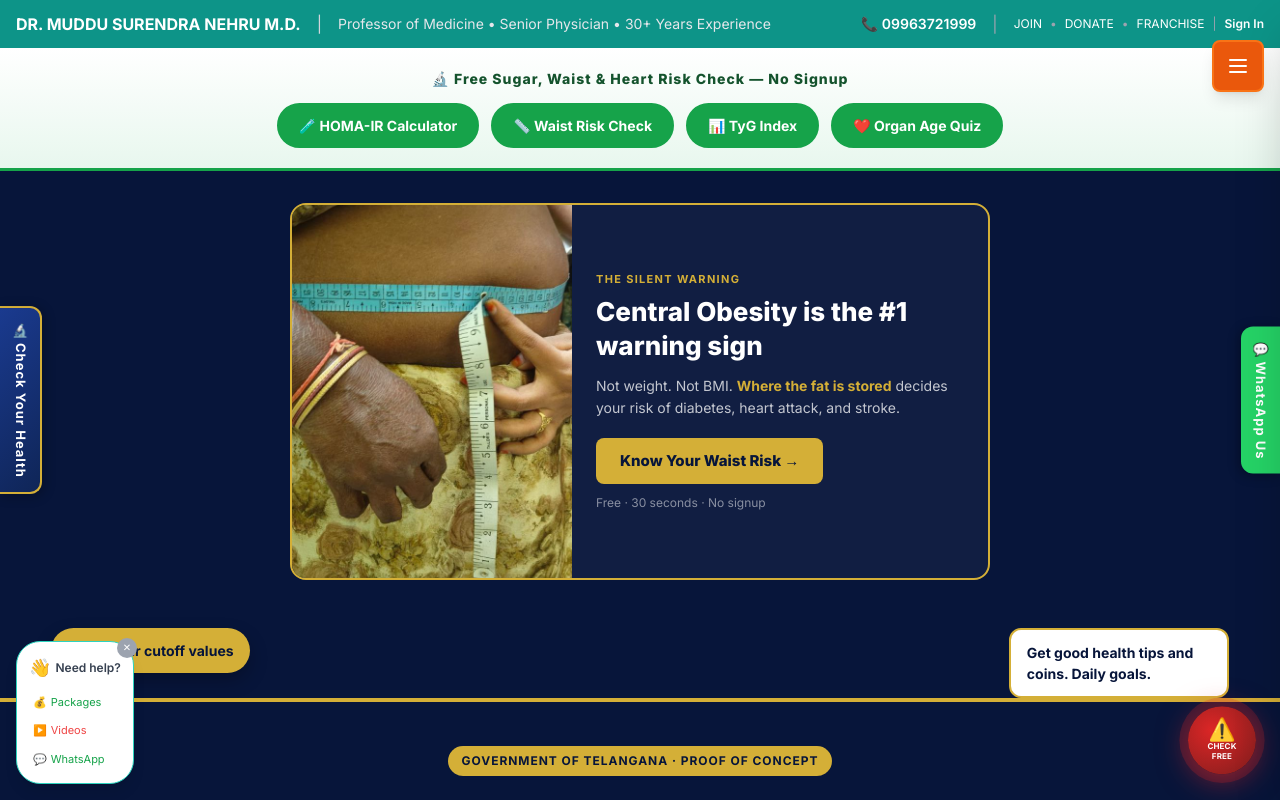
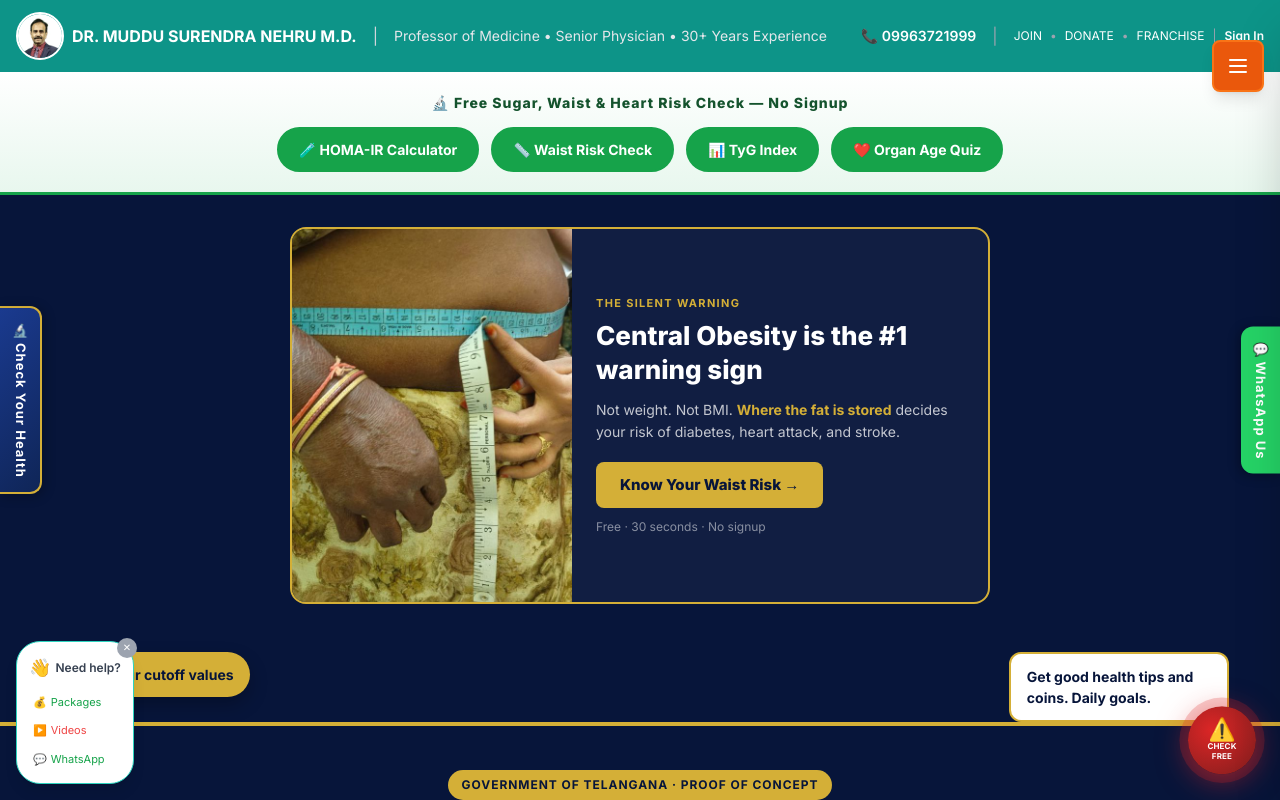
Before and after one commit to muddusurendranehru/homa-mvp-v2, a Next.js app in the folder web/: page / in a window 1280 px wide. Shown: the top 800 px of the page. Built offline with nearby package versions, Linux system fonts and the light colour scheme; no server answers.

Commit message:
Add doctor photo to header and Old vs Our Model picture

```diff
--- a/web/app/layout.tsx
+++ b/web/app/layout.tsx
@@ -294,9 +294,12 @@ export default function RootLayout({
             <div className="max-w-7xl mx-auto">
               <div className="flex flex-col md:flex-row md:items-center md:justify-between text-center md:text-left">
                 <div className="flex flex-col md:flex-row md:items-center md:gap-4">
-                  <h1 className="text-sm md:text-base font-bold">
-                    DR. MUDDU SURENDRA NEHRU M.D.
-                  </h1>
+                  <div className="flex items-center justify-center md:justify-start gap-2">
+                    <img src="/images/dr-muddu-header.jpg" alt="Dr Muddu Surendra Nehru MD" className="w-10 h-10 md:w-12 md:h-12 rounded-full border-2 border-white shrink-0" style={{ objectFit: "cover", objectPosition: "top" }} />
+                    <h1 className="text-sm md:text-base font-bold">
+                      DR. MUDDU SURENDRA NEHRU M.D.
+                    </h1>
+                  </div>
                   <div className="hidden md:block text-gray-300">|</div>
                   <p className="text-xs md:text-sm text-gray-200">
                     Professor of Medicine • Senior Physician • 30+ Years Experience
--- a/web/app/page.tsx
+++ b/web/app/page.tsx
@@ -300,6 +300,11 @@ export default function HomePage() {
         </div>
       </section>
       {/* DDDD DIRECTION BLOCK END */}
+      {/* OLD VS OUR MODEL START */}
+      <section style={{ background: "#ffffff", padding: "24px 4%", textAlign: "center" }}>
+        <img src="/images/old-vs-our-model.jpg" alt="Old model vs HOMA model: paper diet slip vs 30-day app with follow-up" style={{ display: "block", width: "100%", maxWidth: "960px", height: "auto", margin: "0 auto", borderRadius: "12px", boxShadow: "0 8px 24px rgba(0,0,0,0.12)" }} />
+      </section>
+      {/* OLD VS OUR MODEL END */}
       {/* 30-DAY DIET HERO START */}
       <section style={{ background: "#FDF3DC", padding: "40px 6%", textAlign: "center" }}>
         <div style={{ maxWidth: "820px", margin: "0 auto" }}>
```
Also changed, not shown: web/public/images/dr-muddu-header.jpg (added), web/public/images/old-vs-our-model.jpg (added).
